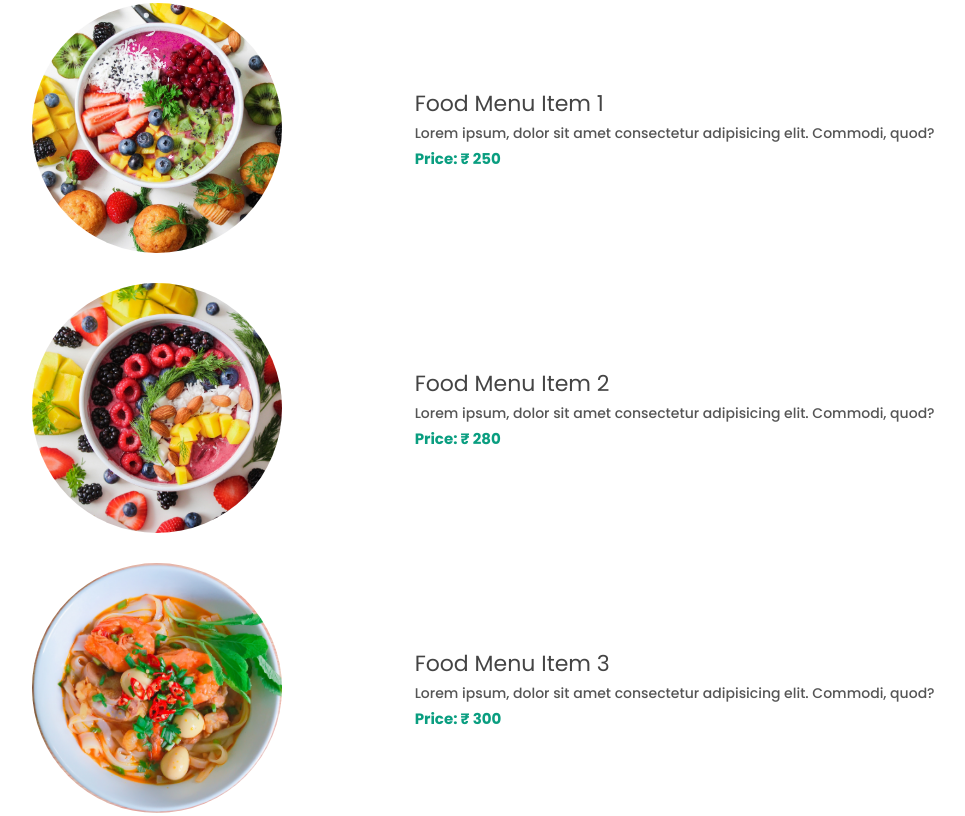
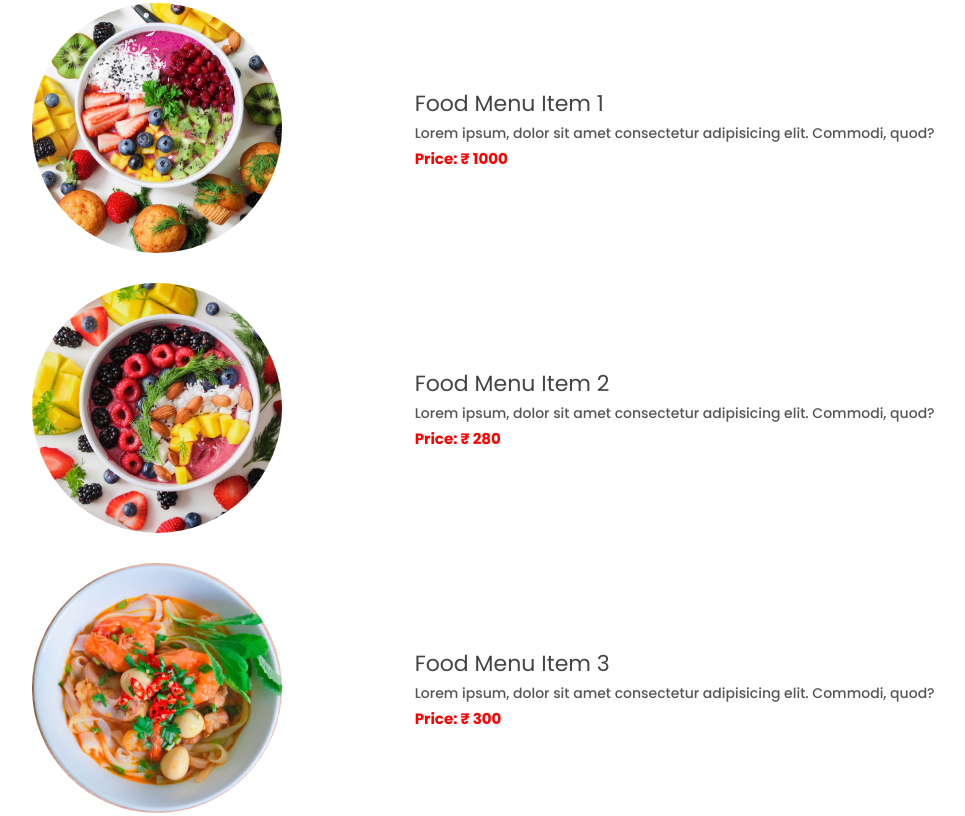
Before and after one commit to AmaanMalick/Restaurant-Website, a plain HTML site: page index.html in a window 1280 px wide. Shown: the part 1712-2528 px from the top of the page, without its empty margins (149-1114 px from the left). Drawn offline with nearby package versions, Linux system fonts and the light colour scheme.

Commit message:
Initial commit

```diff
--- a/css/style.css
+++ b/css/style.css
@@ -334,7 +334,8 @@ body{
 .food-description .food-price{
     font-size: 1.5rem;
     font-weight: 700;
-    color: #0a9e80;
+    color: red;
+    /* color: #0a9e80; */
 }
 
 /* ################## testimonial styling   ##################### */
--- a/index.html
+++ b/index.html
@@ -6,7 +6,7 @@
     <link rel="stylesheet" href="./css/style.css">
     <link rel="stylesheet" href="./css/media_query.css">
     <link rel="stylesheet" href="https://cdnjs.cloudflare.com/ajax/libs/font-awesome/6.4.2/css/all.min.css" integrity="sha512-z3gLpd7yknf1YoNbCzqRKc4qyor8gaKU1qmn+CShxbuBusANI9QpRohGBreCFkKxLhei6S9CQXFEbbKuqLg0DA==" crossorigin="anonymous" referrerpolicy="no-referrer" />
-    <title>Restaurant Website</title>
+    <title>Bharat Textile</title>
 </head>
 <body>
 
@@ -26,7 +26,7 @@
                 <li><a href="#testimonial">Testimonial</a></li>
                 <li><a href="#contact">Contact</a></li>
             </ul>
-            <h1 class="logo">FW</h1>
+            <h1 class="logo">Bharat Textile</h1>
         </div>
     </nav>
 
@@ -96,7 +96,7 @@
                 <div class="food-description">
                     <h2 class="food-title">Food Menu Item 1</h2>
                     <p>Lorem ipsum, dolor sit amet consectetur adipisicing elit. Commodi, quod?</p>
-                    <p class="food-price">Price: &#8377; 250</p>
+                    <p class="food-price">Price: &#8377; 1000</p>
                 </div>
             </div>
             <div class="food-menu-item">
```
